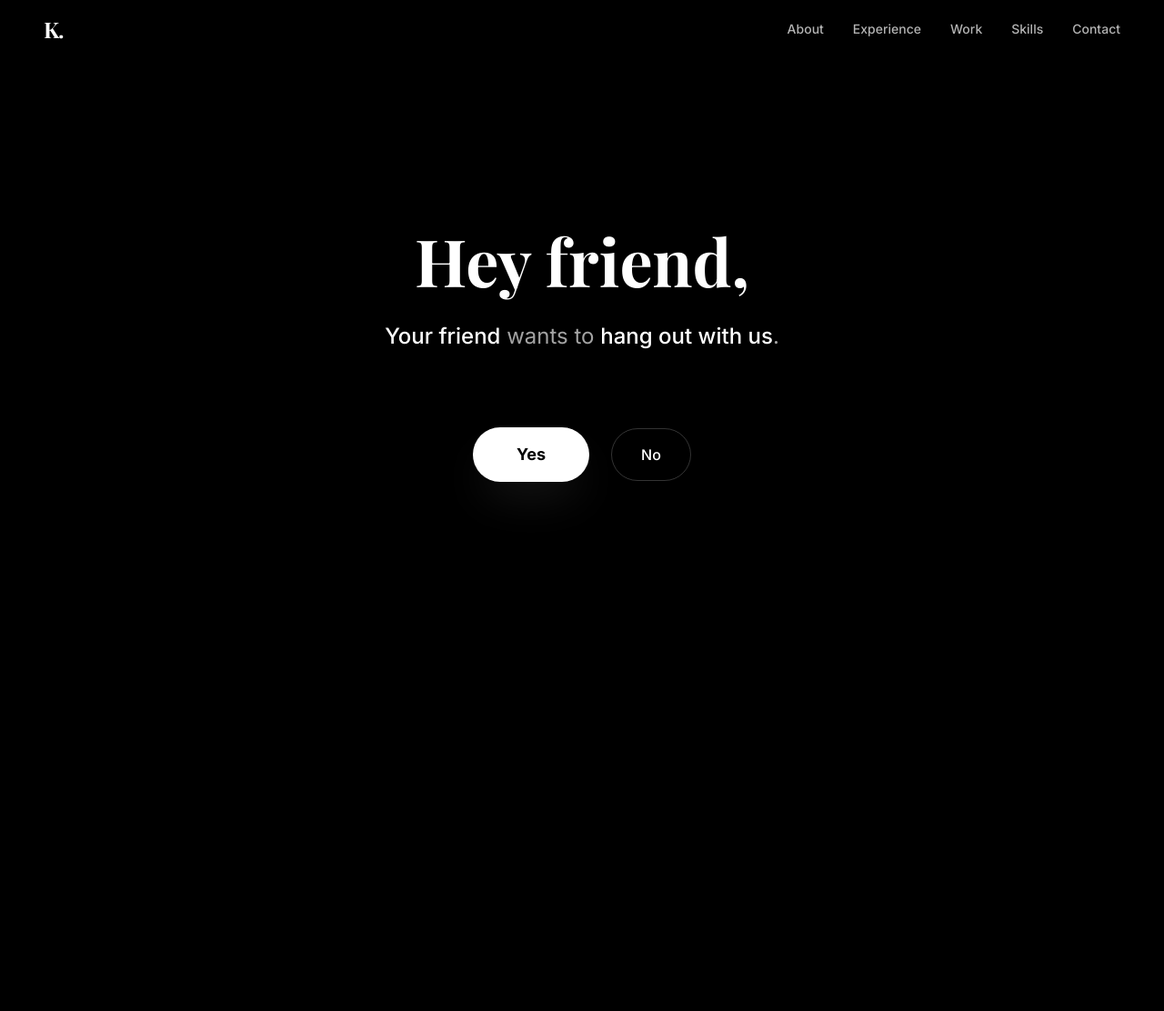
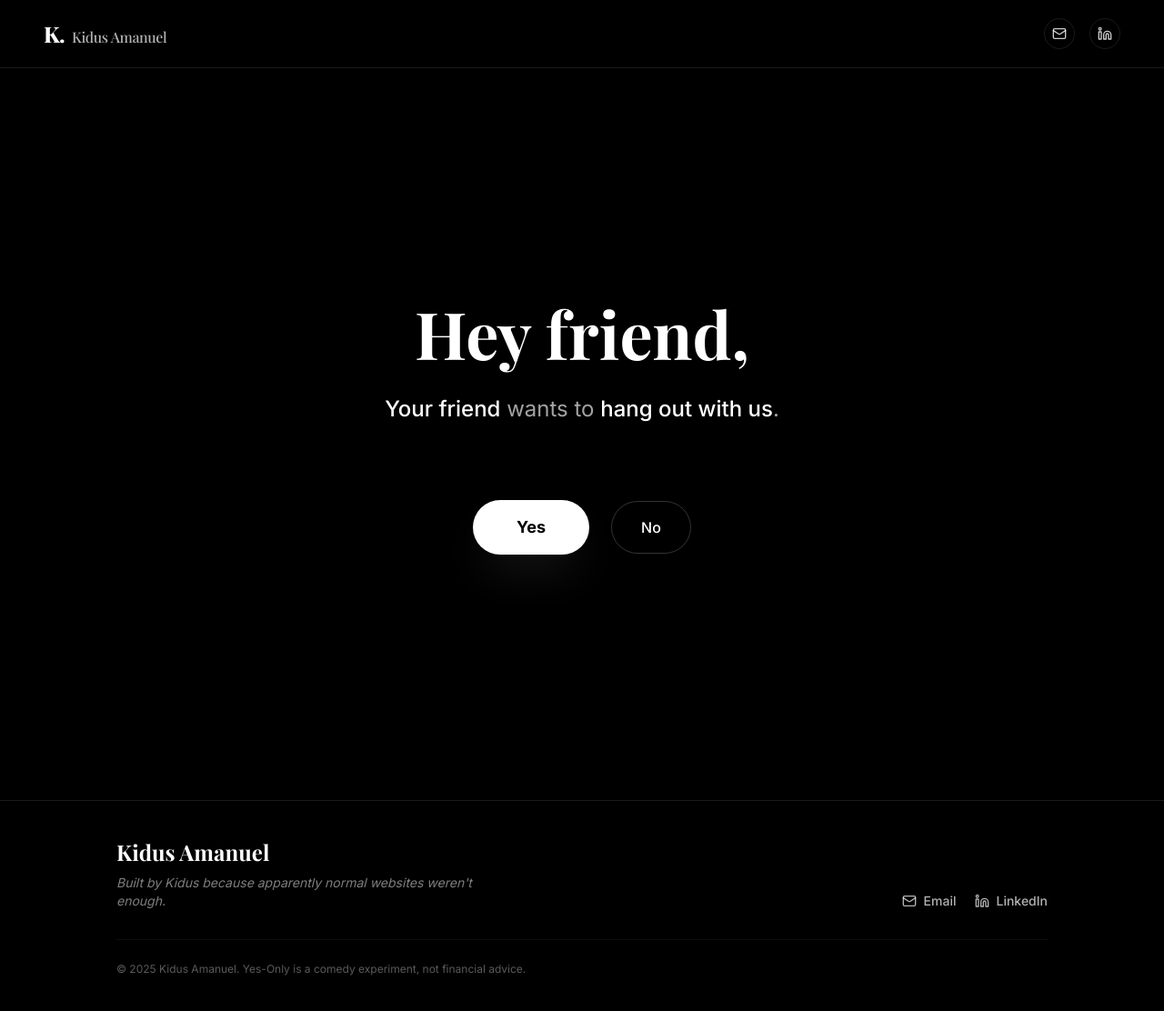
Before and after one commit to Kidus-Amanuel/Kidus-portfolio, a Next.js app: page /lab/invite in a window 1280 px wide. Shown: the whole page at 91% size. Before the commit the page ends 800 px from the top, so only its background shows below. Built offline with nearby package versions, Linux system fonts and the light colour scheme; a web font is replaced by a local one.

Commit message:
update the configuration in vercel

```diff
--- a/src/app/lab/invite/page.tsx
+++ b/src/app/lab/invite/page.tsx
@@ -3,6 +3,8 @@ import { useState, useEffect, useRef, Suspense } from "react";
 import { useSearchParams } from "next/navigation";
 import { motion } from "framer-motion";
 import confetti from "canvas-confetti";
+import { GameNavbar } from "@/components/lab/GameNavbar";
+import { GameFooter } from "@/components/lab/GameFooter";
 
 const noMessages = [
   "No",
@@ -145,10 +147,14 @@ function InviteContent() {
 
 export default function InvitePage() {
   return (
-    <main className="min-h-screen bg-black text-white selection:bg-white selection:text-black font-sans relative">
-      <Suspense fallback={<div className="min-h-screen flex items-center justify-center text-white/50 tracking-widest uppercase text-sm">Loading...</div>}>
-        <InviteContent />
-      </Suspense>
-    </main>
+    <>
+      <GameNavbar />
+      <main className="min-h-screen bg-black text-white selection:bg-white selection:text-black font-sans relative pt-20">
+        <Suspense fallback={<div className="min-h-screen flex items-center justify-center text-white/50 tracking-widest uppercase text-sm">Loading...</div>}>
+          <InviteContent />
+        </Suspense>
+      </main>
+      <GameFooter />
+    </>
   );
 }
--- /dev/null
+++ b/src/components/lab/GameFooter.tsx
@@ -0,0 +1,44 @@
+"use client";
+import { Mail, Linkedin } from "lucide-react";
+
+export function GameFooter() {
+  return (
+    <footer className="px-6 md:px-12 py-10 border-t border-white/10 bg-black/80 backdrop-blur-md text-white/70">
+      <div className="max-w-5xl mx-auto flex flex-col md:flex-row md:items-end md:justify-between gap-8">
+        {/* Playful credit */}
+        <div className="space-y-2">
+          <h3 className="text-xl md:text-2xl font-display font-bold text-white">
+            Kidus Amanuel
+          </h3>
+          <p className="text-sm italic opacity-70 max-w-md">
+            Built by Kidus because apparently normal websites weren&apos;t enough.
+          </p>
+        </div>
+
+        {/* Clickable contact */}
+        <div className="flex items-center gap-5">
+          <a
+            href="mailto:kidus@example.com"
+            className="inline-flex items-center gap-2 text-sm font-medium hover:text-white transition-colors"
+          >
+            <Mail className="w-4 h-4" />
+            Email
+          </a>
+          <a
+            href="https://linkedin.com/in/kidus"
+            target="_blank"
+            rel="noopener noreferrer"
+            className="inline-flex items-center gap-2 text-sm font-medium hover:text-white transition-colors"
+          >
+            <Linkedin className="w-4 h-4" />
+            LinkedIn
+          </a>
+        </div>
+      </div>
+
+      <p className="max-w-5xl mx-auto mt-8 pt-6 border-t border-white/10 text-xs opacity-50">
+        © {new Date().getFullYear()} Kidus Amanuel. Yes-Only is a comedy experiment, not financial advice.
+      </p>
+    </footer>
+  );
+}
--- /dev/null
+++ b/src/components/lab/GameNavbar.tsx
@@ -0,0 +1,49 @@
+"use client";
+import Link from "next/link";
+import { motion } from "framer-motion";
+import { Mail, Linkedin } from "lucide-react";
+
+export function GameNavbar() {
+  return (
+    <motion.nav
+      initial={{ y: -50, opacity: 0 }}
+      animate={{ y: 0, opacity: 1 }}
+      transition={{ duration: 0.6, ease: "easeOut" }}
+      className="fixed top-0 left-0 right-0 z-40 px-6 md:px-12 py-5 flex items-center justify-between bg-black/60 backdrop-blur-md border-b border-white/10"
+    >
+      {/* Left — K. logo + name, both clickable to home */}
+      <Link
+        href="/"
+        className="flex items-baseline gap-2 hover:opacity-80 transition-opacity"
+        aria-label="Back to home"
+      >
+        <span className="font-display font-extrabold text-xl md:text-2xl tracking-tight text-white">
+          K.
+        </span>
+        <span className="font-display font-medium text-sm md:text-base tracking-tight text-white/70">
+          Kidus Amanuel
+        </span>
+      </Link>
+
+      {/* Right — email + LinkedIn icons */}
+      <div className="flex items-center gap-4">
+        <a
+          href="mailto:kidus@example.com"
+          aria-label="Email Kidus"
+          className="p-2 rounded-full border border-white/10 hover:border-white/30 hover:bg-white/5 transition-colors"
+        >
+          <Mail className="w-4 h-4 text-white/80" />
+        </a>
+        <a
+          href="https://linkedin.com/in/kidus"
+          target="_blank"
+          rel="noopener noreferrer"
+          aria-label="Kidus on LinkedIn"
+          className="p-2 rounded-full border border-white/10 hover:border-white/30 hover:bg-white/5 transition-colors"
+        >
+          <Linkedin className="w-4 h-4 text-white/80" />
+        </a>
+      </div>
+    </motion.nav>
+  );
+}
--- a/src/components/layout/Navbar.tsx
+++ b/src/components/layout/Navbar.tsx
@@ -8,14 +8,14 @@ export function Navbar() {
   const [scrolled, setScrolled] = useState(false);
   const pathname = usePathname();
 
-  // Hide the public navbar on the admin dashboard
-  if (pathname?.startsWith("/admin")) return null;
-
   useEffect(() => {
     const handleScroll = () => setScrolled(window.scrollY > 50);
     window.addEventListener("scroll", handleScroll);
     return () => window.removeEventListener("scroll", handleScroll);
   }, []);
+
+  // Hide the public navbar on the admin dashboard and on the Yes-Only game (it has its own nav)
+  if (pathname?.startsWith("/admin") || pathname?.startsWith("/lab/invite")) return null;
 
   const links = ["About", "Experience", "Work", "Skills", "Contact"];
 
```
Also changed, not shown: src/components/layout/Footer.tsx (line endings or trailing spaces).
